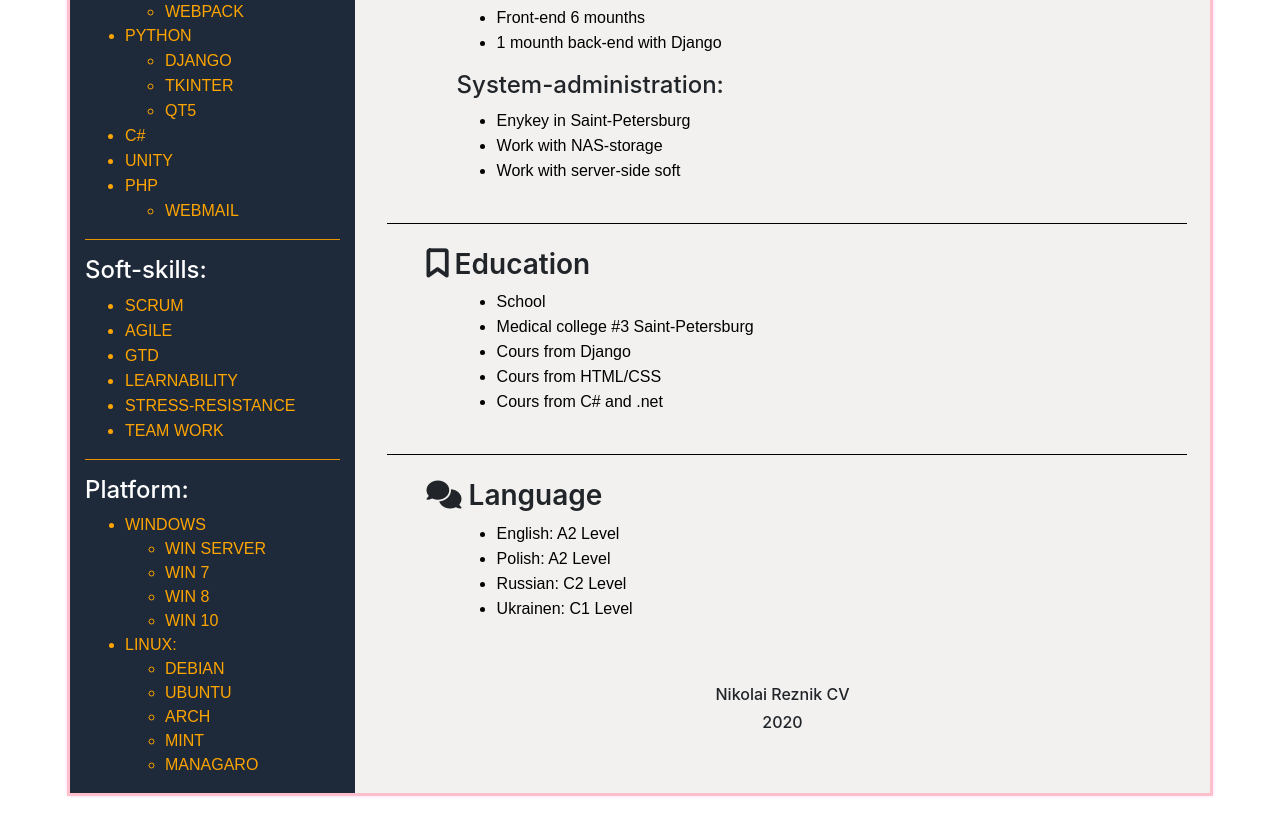
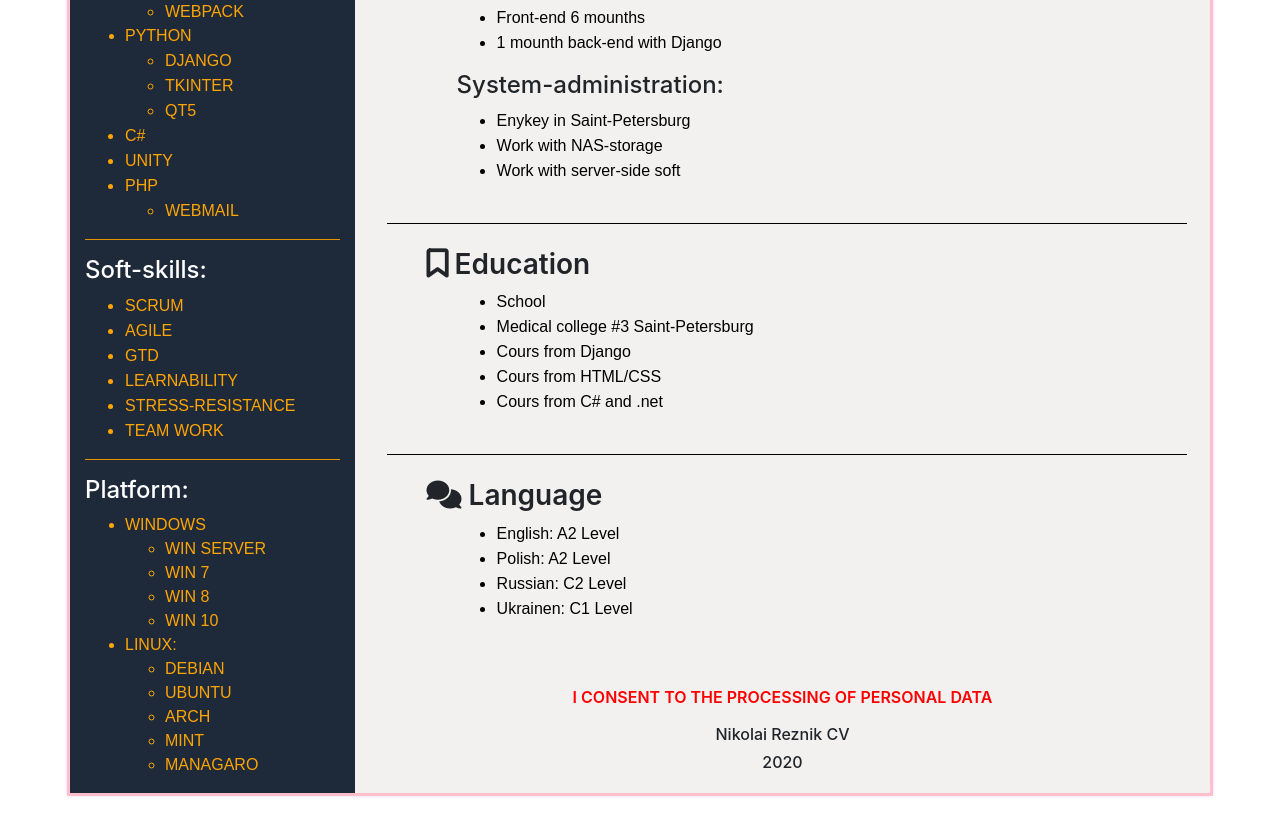
Before and after one commit to shirrumon/cv, a plain HTML site: page index.html in a window 1280 px wide. Shown: the part 756-1574 px from the top of the page. Drawn offline with nearby package versions, Linux system fonts and the light colour scheme; a web font is replaced by a local one.

Commit message:
data add

```diff
--- a/css/style.css
+++ b/css/style.css
@@ -135,6 +135,11 @@ margin-top: 5%;
   text-align: center;
 }
 
+.footer p
+{
+  color: red;
+  font-weight: 600;
+}
 
 /*MEDIA-AREA*/
 @media(max-width: 770px)
--- a/index.html
+++ b/index.html
@@ -198,6 +198,7 @@
                 </div>
             </div>
             <div class="footer">
+              <p>I CONSENT TO THE PROCESSING OF PERSONAL DATA</p>
               <h6>Nikolai Reznik CV</h6>
               <h6>2020</h6>
             </div>
```
